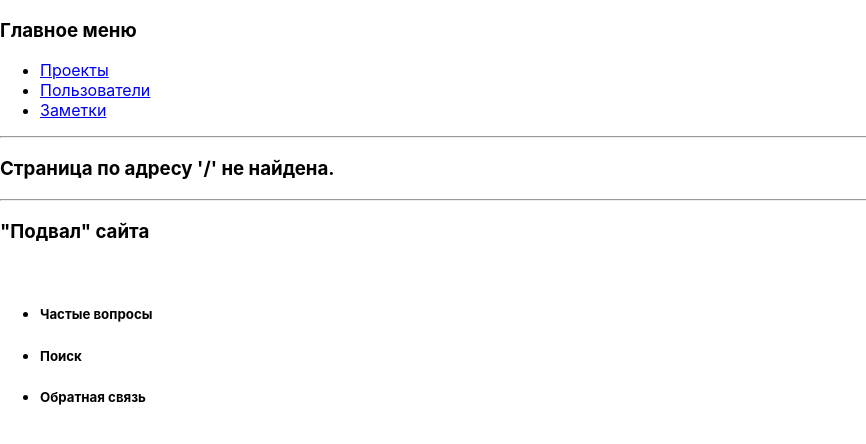
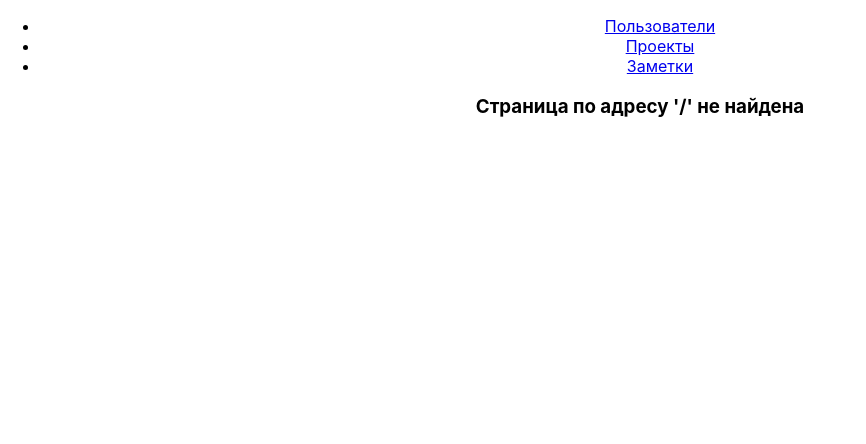
Before and after one commit to Jenny6199/DRF_course_project, a React (Create React App) app in the folder notebook/frontend/: page / in a window 1280 px wide. Shown: the top 444 px of the page, without its empty margins (0-866 px from the left). Built offline with nearby package versions, Linux system fonts and the light colour scheme; no server answers.

Commit message:
add load_data() im App.js, change render

```diff
--- a/notebook/frontend/src/App.js
+++ b/notebook/frontend/src/App.js
@@ -1,16 +1,82 @@
 import React from 'react';
 import './App.css';
+/*
 import MainMenu from './components/menu';
 import PageFooter from './components/footer';
+*/
+import Users from './components/user';
+import Projects from './components/project';
+import ToDo from './components/todo';
+import {BrowserRouter, Route, Switch, Redirect, Link} from 'react-router-dom';
+import axios from 'axios';
+
+const NotFound404 = ({location}) => {
+  return (
+    <div>
+      <h3>Страница по адресу '{location.pathname}' не найдена</h3>
+    </div>
+  )
+}
 
 
 class App extends React.Component {
+  constructor(props) {
+    super(props)
+    this.stat = {
+      'users': [],
+      'projects': [],
+      'todo': []
+    }
+  }
+
+  load_data() {
+    axios.get('http://127.0.0.1:8000/api/users').then(response => {
+      this.setState({users: response.data})
+    }).catch(error => console.log(error))
+
+    axios.get('http://127.0.0.1:8000/api/projects').then(response => {
+      this.setState({projects: response.data})
+    }).catch(error => console.log(error))
+
+    axios.get('http://127.0.0.1:8000/api/todos').then(response => {
+      this.setState({todo: response.data})
+    }).catch(error => console.log(error))
+  }
+
+  componentDidMount() {
+    this.load_data()
+  }
+
   render ()  {
     return (
-      <div>
+/*      <div>
         <MainMenu />
         <hr></hr>
         <PageFooter />
+      </div>
+*/    <div className="App">
+        <BrowserRouter>
+          <nav>
+            <ul>
+              <li>
+                <Link to='/users/'>Пользователи</Link>
+              </li>
+              <li>
+                <Link to='/projects/'>Проекты</Link>
+              </li>
+              <li>
+                <Link to='/todo/'>Заметки</Link>
+              </li>
+            </ul>
+          </nav>
+          <Switch>
+            <Route exact path='/users' component={() => <Users />} />
+            <Route exact path='/projects' component={() => <Projects />} />
+            <Route exact path='/todo' component={() => <ToDo />} />
+            <Route component={NotFound404} />
+            <Redirect from='/' to='/users' />
+          </Switch>
+        </BrowserRouter>
       </div>
     )
   }
```
